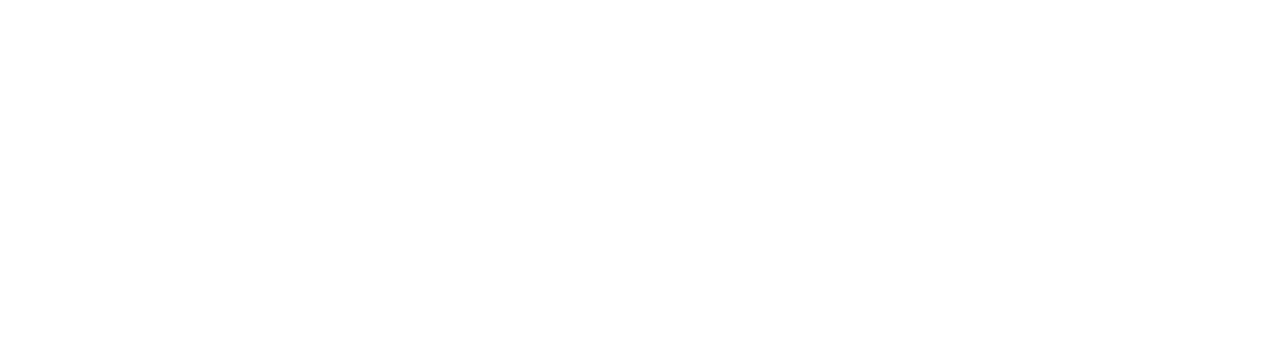
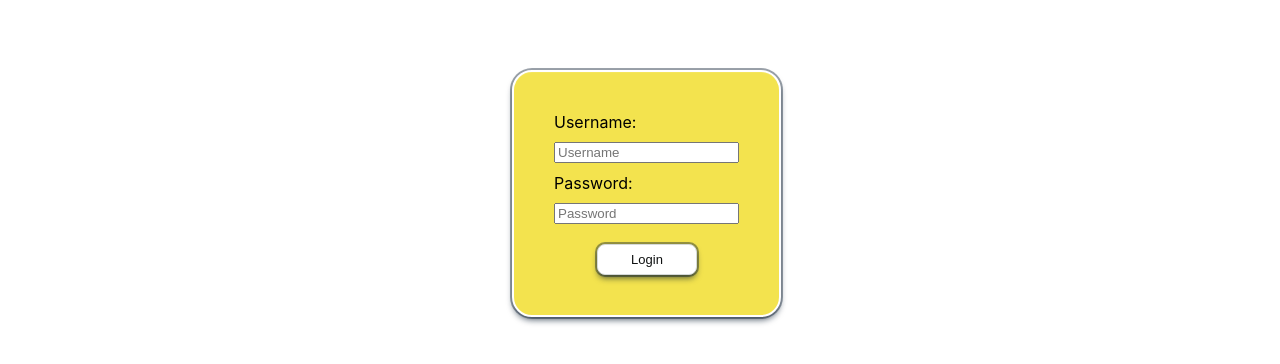
Before and after one commit to AvinxPT/React-StickyNote, a React (Create React App) app: page / in a window 1280 px wide. Shown: the part 170-534 px from the top of the page. Built offline with nearby package versions, Linux system fonts and the light colour scheme; no server answers.

Commit message:
Login.jsx
Creation of a Login component.
Style added to index.css

```diff
--- a/src/App.js
+++ b/src/App.js
@@ -2,6 +2,7 @@
 import React, {useState} from 'react';
 import Header from './components/Header';
 import Tablenotes from './components/Tablenotes';
+import Login from './components/Login';
 
 
 function App() {
@@ -10,9 +11,9 @@
   return (
     <div>
       <Header showAddForm={() => setShowAddForm(!showAddForm)}/>
-      <Tablenotes showAddForm={showAddForm} setShowAddForm={setShowAddForm}/>
+      <Login />
     </div>
   );
 }
-
+//<Tablenotes showAddForm={showAddForm} setShowAddForm={setShowAddForm}/>
 export default App;
--- /dev/null
+++ b/src/components/Login.jsx
@@ -0,0 +1,45 @@
+import React, { useState } from "react";
+
+function Login() {
+  const [loginDetails, setLoginDetails] = useState({
+    username: "",
+    password: "",
+  });
+
+  const submitHandler = (e) => {
+    e.preventDefault();
+    console.log(loginDetails);
+  };
+
+  return (
+    <section className="login-wrapper">
+      <form className="login" onSubmit={submitHandler}>
+        <label>Username:</label>
+        <input
+          type="text"
+          placeholder="Username"
+          id="username"
+          onChange={(e) =>
+            setLoginDetails({ ...loginDetails, username: e.target.value })
+          }
+          value={loginDetails.username}
+        ></input>
+        <label>Password:</label>
+        <input
+          type="password"
+          placeholder="Password"
+          id="password"
+          onChange={(e) =>
+            setLoginDetails({ ...loginDetails, password: e.target.value })
+          }
+          value={loginDetails.password}
+        ></input>
+        <button type="Submit" value="Login">
+          Login
+        </button>
+      </form>
+    </section>
+  );
+}
+
+export default Login;
--- a/src/index.css
+++ b/src/index.css
@@ -163,3 +163,63 @@
 }
 
 /* ---------------------- new NOTES -------------------------------------*/
+/* ---------------------- LOGIN -----------------------------------------*/
+
+.login-wrapper {
+  position: absolute;
+  top: 30%;
+  left: 40%;
+  border: solid 2px white;
+  box-shadow: rgb(6 24 44 / 40%) 0px 0px 0px 2px, rgb(6 24 44 / 65%) 0px 4px 6px -1px, rgb(255 255 255 / 8%) 0px 1px 0px inset;
+  border-radius: 20px;
+  background-color: #f3e34e;
+}
+
+.login {
+  display: flex;
+  flex-direction: column;
+  padding: 20px;
+  margin: 20px;
+}
+
+.login input {
+  margin-top: 10px;
+  margin-bottom: 10px;
+}
+
+.login button {
+  margin-top: 10px;
+  background-color: #fff;
+  border: 1px solid #d5d9d9;
+  border-radius: 8px;
+  box-shadow: rgb(6 24 44 / 40%) 0px 0px 0px 2px, rgb(6 24 44 / 65%) 0px 4px 6px -1px, rgb(255 255 255 / 8%) 0px 1px 0px inset;
+  box-sizing: border-box;
+  color: #0f1111;
+  cursor: pointer;
+  display: inline-block;
+  font-family: "Amazon Ember", sans-serif;
+  font-size: 13px;
+  line-height: 29px;
+  padding: 0 10px 0 11px;
+  position: relative;
+  text-align: center;
+  text-decoration: none;
+  user-select: none;
+  -webkit-user-select: none;
+  touch-action: manipulation;
+  vertical-align: middle;
+  width: 100px;
+  align-self: center;
+}
+
+.login button:hover {
+  background-color: #253551;
+}
+
+.login button:focus {
+  border-color: #008296;
+  box-shadow: rgb(6 24 44 / 40%) 0px 0px 0px 2px, rgb(6 24 44 / 65%) 0px 4px 6px -1px, rgb(255 255 255 / 8%) 0px 1px 0px inset;
+  outline: 0;
+}
+
+/* ---------------------- LOGIN -----------------------------------------*/
```
